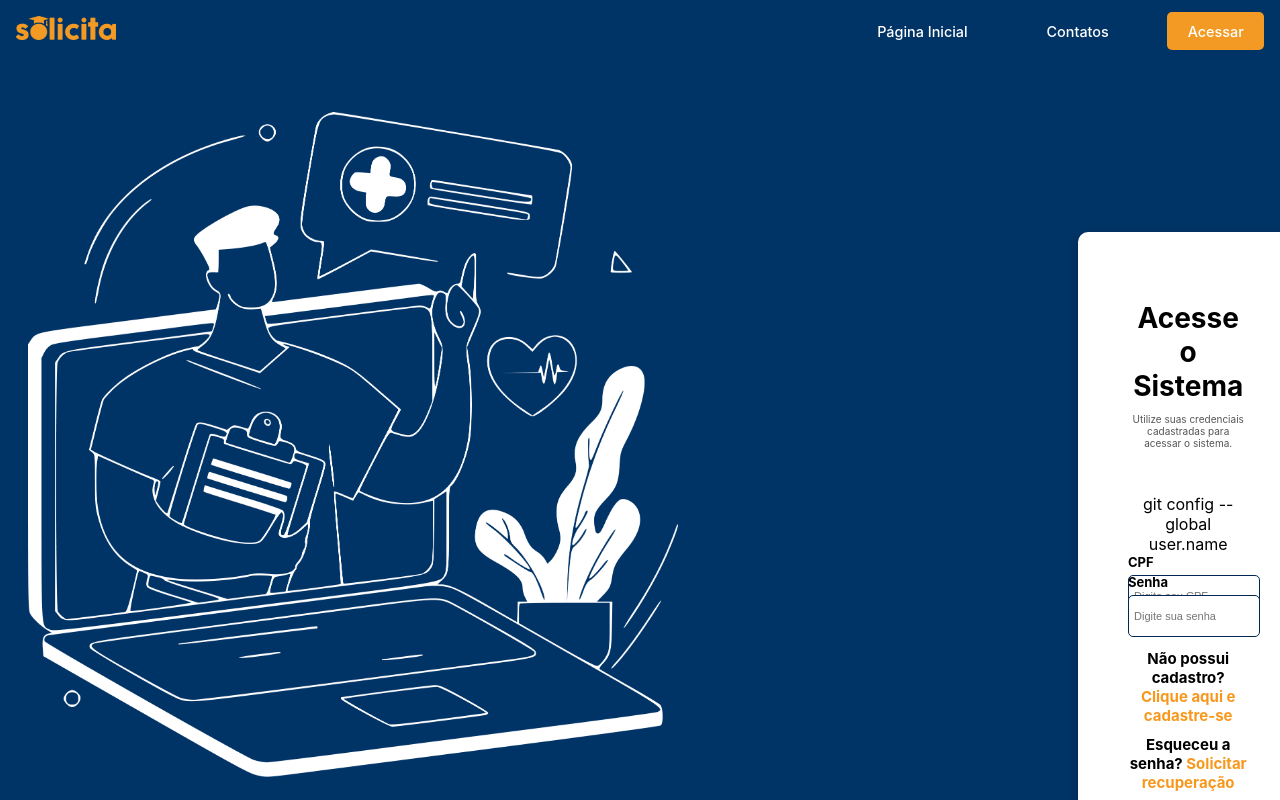
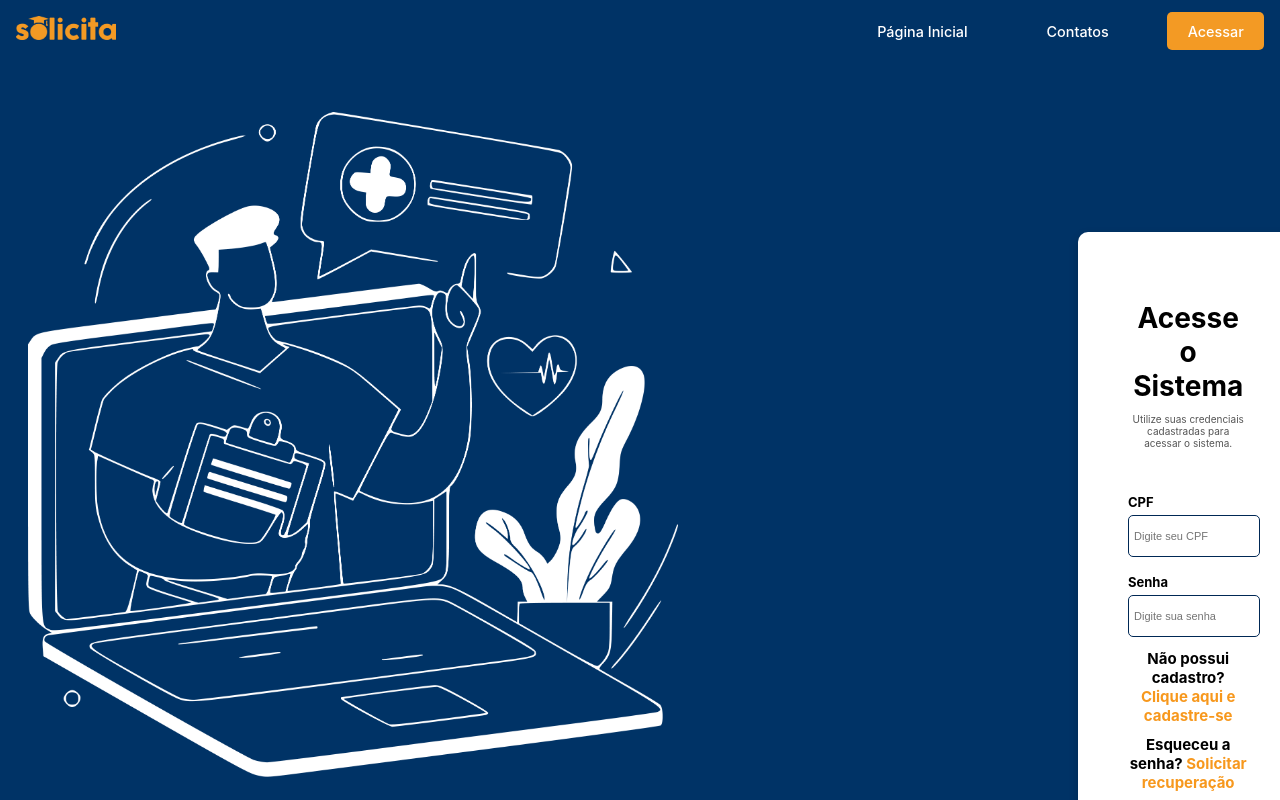
Before and after one commit to laisqueiroz/solicita, a Vue app in the folder frontend/: page /login in a window 1280 px wide. Shown: the top 800 px of the page. Built offline with nearby package versions, Linux system fonts and the light colour scheme.

Commit message:
style: ajustes de estilo em alguns campos

```diff
--- a/frontend/src/components/HeaderAdmin.vue
+++ b/frontend/src/components/HeaderAdmin.vue
@@ -4,7 +4,7 @@
             <img id="imagem" src="../assets/logo amarela.png" width="100">
         </div>
         <nav class="navigation">
-            <button id="HomePage" class="btn-no-filling-sec" @click="goToPrincipalPage">Página de Gestão</button>
+            <button id="HomePage" class="btn-no-filling" @click="goToPrincipalPage">Página de Gestão</button>
             <button id="Contacts" class="btn-no-filling" @click="goToSolicitationPage">Solicitações</button>
             <button id="AcessSolicitation" class="btn-no-filling" @click="goToEquipmentPage">Equipamentos</button>
             <button id="SingIn" class="btn-no-filling" @click="goToInstitutionPage">Instituições</button>
--- a/frontend/src/components/HeaderIE.vue
+++ b/frontend/src/components/HeaderIE.vue
@@ -5,7 +5,7 @@
         </div>
         <nav class="navigation">
             <button id="HomePage" class="btn-no-filling" @click="goToPrincipalPage">Página de Gestão</button>
-            <button id="AcessSolicitation" class="btn-no-filling-sec" @click="goToViewSolicitations">Visualizar Solicitações</button>
+            <button id="AcessSolicitation" class="btn-no-filling" @click="goToViewSolicitations">Visualizar Solicitações</button>
             <button id="SingIn" class="btn-secondary" @click="goToNewSolicitation">Nova Solicitação</button>
         </nav>
     </div>
--- a/frontend/src/views/LoginPage.vue
+++ b/frontend/src/views/LoginPage.vue
@@ -9,7 +9,7 @@
         <form @submit.prevent="login" class="login-box">
             <h1>Acesse o Sistema</h1>
             <p>Utilize suas credenciais cadastradas para acessar o sistema.</p>
-            <div class="fields">git config --global user.name
+            <div class="fields">
                 <label for="cpf">CPF</label>
                 <input v-model="cpf" type="cpf" id="cpf" placeholder="Digite seu CPF" required />
             </div>
```
